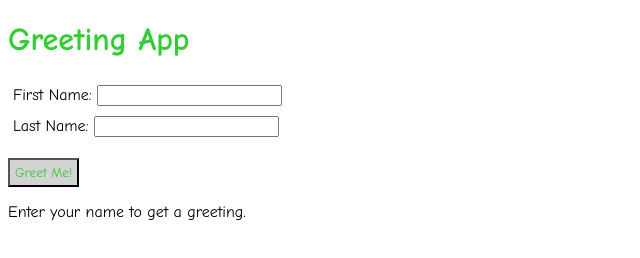
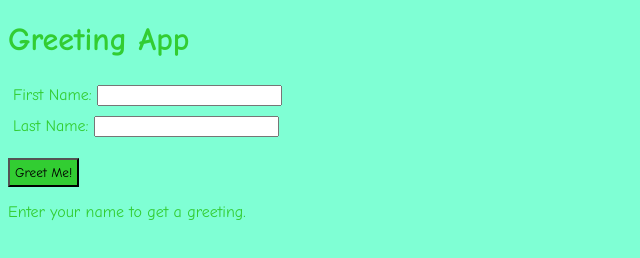
Before and after one commit to miniponz/bootcamp-prep-day-4, a plain HTML site: page index.html in a window 1280 px wide. Shown: the whole page, without its empty margins (0-640 px from the left). Drawn offline with Linux system fonts and the light colour scheme.

Commit message:
color added

```diff
--- a/main.css
+++ b/main.css
@@ -1,6 +1,7 @@
 body{
     font-family: "Comic Sans MS";
-
+    background-color: aquamarine;
+    color: limegreen;
 }
 h1{
     color: limegreen;
@@ -12,8 +13,8 @@ label{
 }
 
 button{
-    color: limegreen;
-    background: rgb(212, 211, 211);
+    color: black;
+    background: limegreen;
     padding: 5px;
     font-family: "Comic Sans MS";
 }
```
